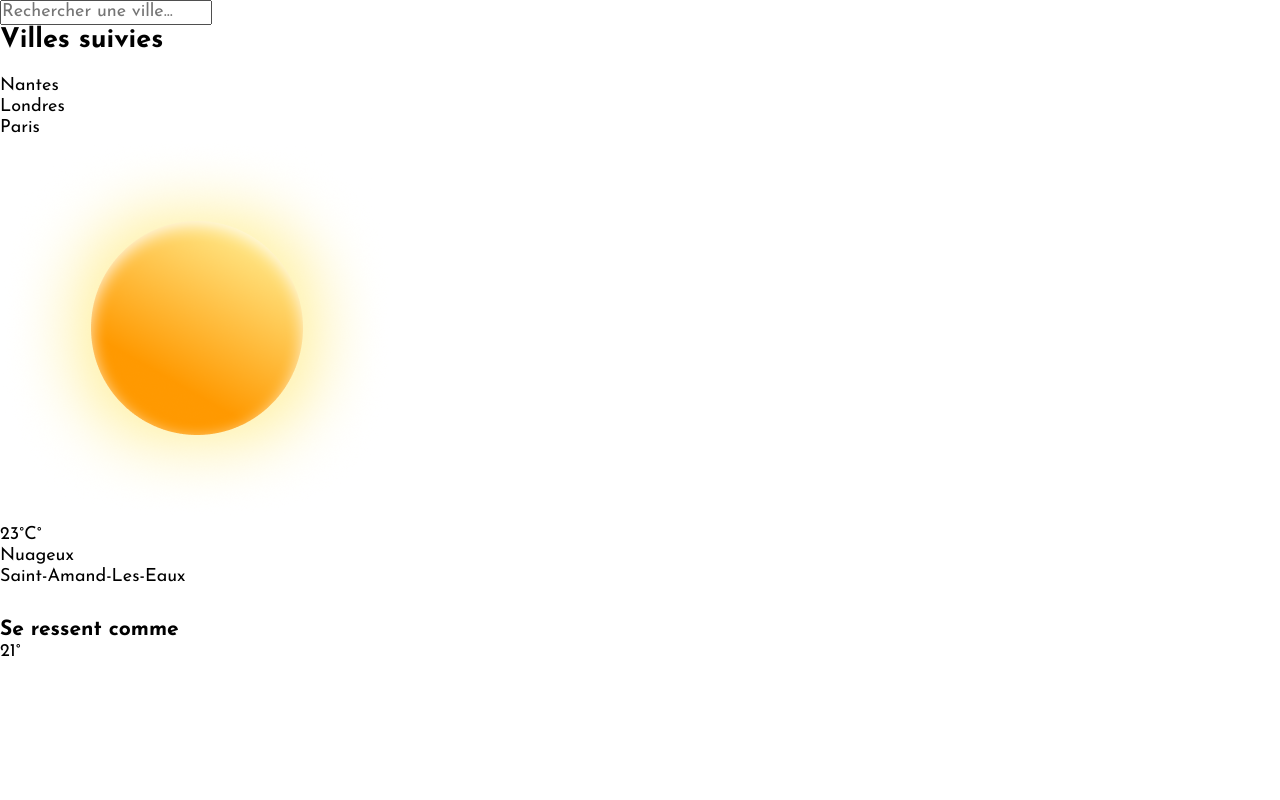
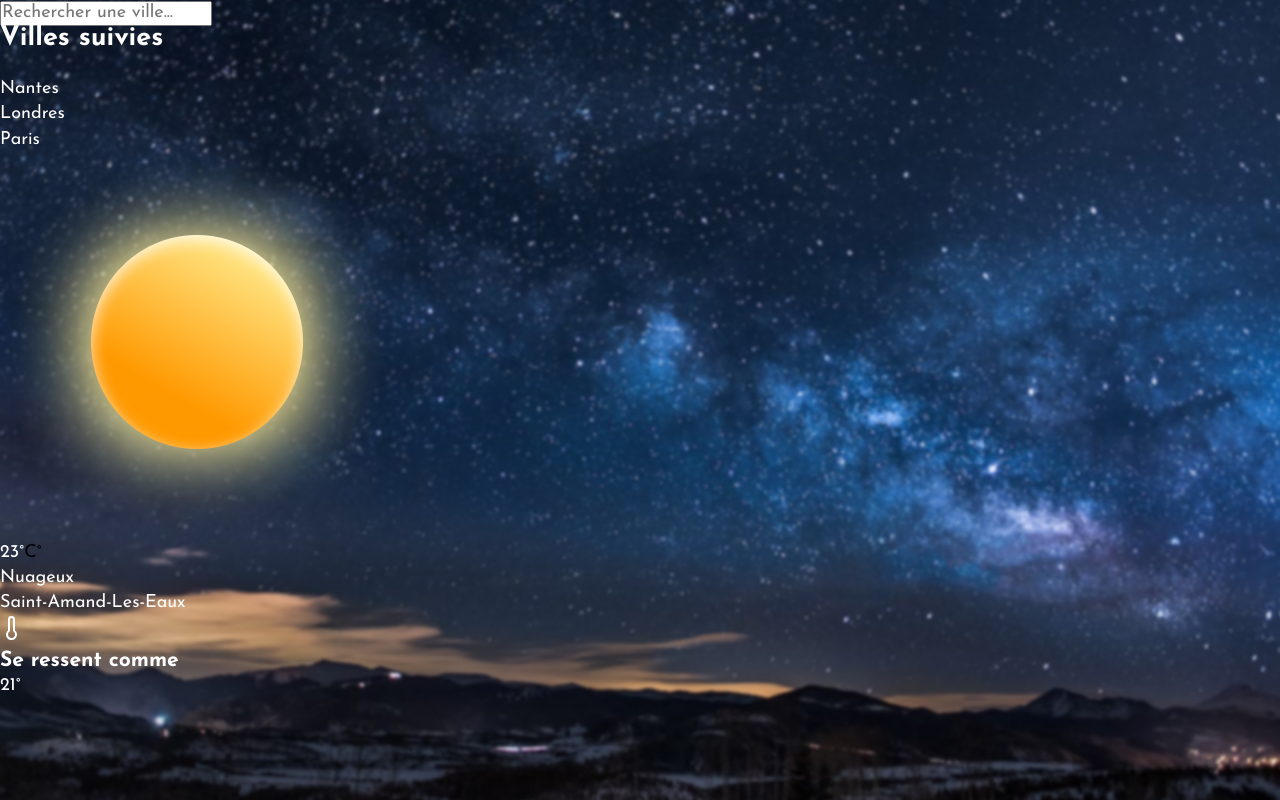
Before and after one commit to web-lux/weather-react, a React (Vite) app: page / in a window 1280 px wide. Built offline with nearby package versions, Linux system fonts and the light colour scheme.

Commit message:
feat: add global css

```diff
--- a/src/index.css
+++ /dev/null
@@ -1,13 +0,0 @@
-@import url("https://fonts.googleapis.com/css2?family=Josefin+Sans:wght@300;400;600;700&display=swap");
-
-:root {
-	font-family: "Josefin Sans", sans-serif;
-	font-weight: 400;
-	font-size: 18px;
-}
-
-* {
-	margin: 0;
-	padding: 0;
-	box-sizing: border-box;
-}
--- /dev/null
+++ b/src/index.scss
@@ -0,0 +1,44 @@
+@import url("https://fonts.googleapis.com/css2?family=Josefin+Sans:wght@300;400;600;700&display=swap");
+
+:root {
+	font-family: "Josefin Sans", sans-serif;
+	font-weight: 400;
+	font-size: 18px;
+	color: #fff;
+	line-height: 140%;
+}
+
+* {
+	margin: 0;
+	padding: 0;
+	box-sizing: border-box;
+}
+
+button {
+	cursor: pointer;
+}
+
+html,
+body {
+	height: 100%;
+}
+
+body {
+	background-image: url("/bg/night.jpeg");
+	background-size: cover;
+	background-repeat: no-repeat;
+	background-position: center;
+}
+
+.c-button {
+	display: inline-flex;
+	justify-content: center;
+	align-items: center;
+	border-radius: 50%;
+	border-bottom: 1px solid rgba(255, 255, 255, 0.4);
+	background: rgba(255, 255, 255, 0.15);
+	height: 30px;
+	width: 30px;
+	color: #fff;
+	padding: 4px 0 0 0;
+}
--- a/src/main.tsx
+++ b/src/main.tsx
@@ -2,7 +2,7 @@ import React from 'react'
 import ReactDOM from 'react-dom/client'
 import App from './App.tsx'
 import "./normalize.css"
-import './index.css'
+import "./index.scss"
 
 
 ReactDOM.createRoot(document.getElementById('root')!).render(
```
